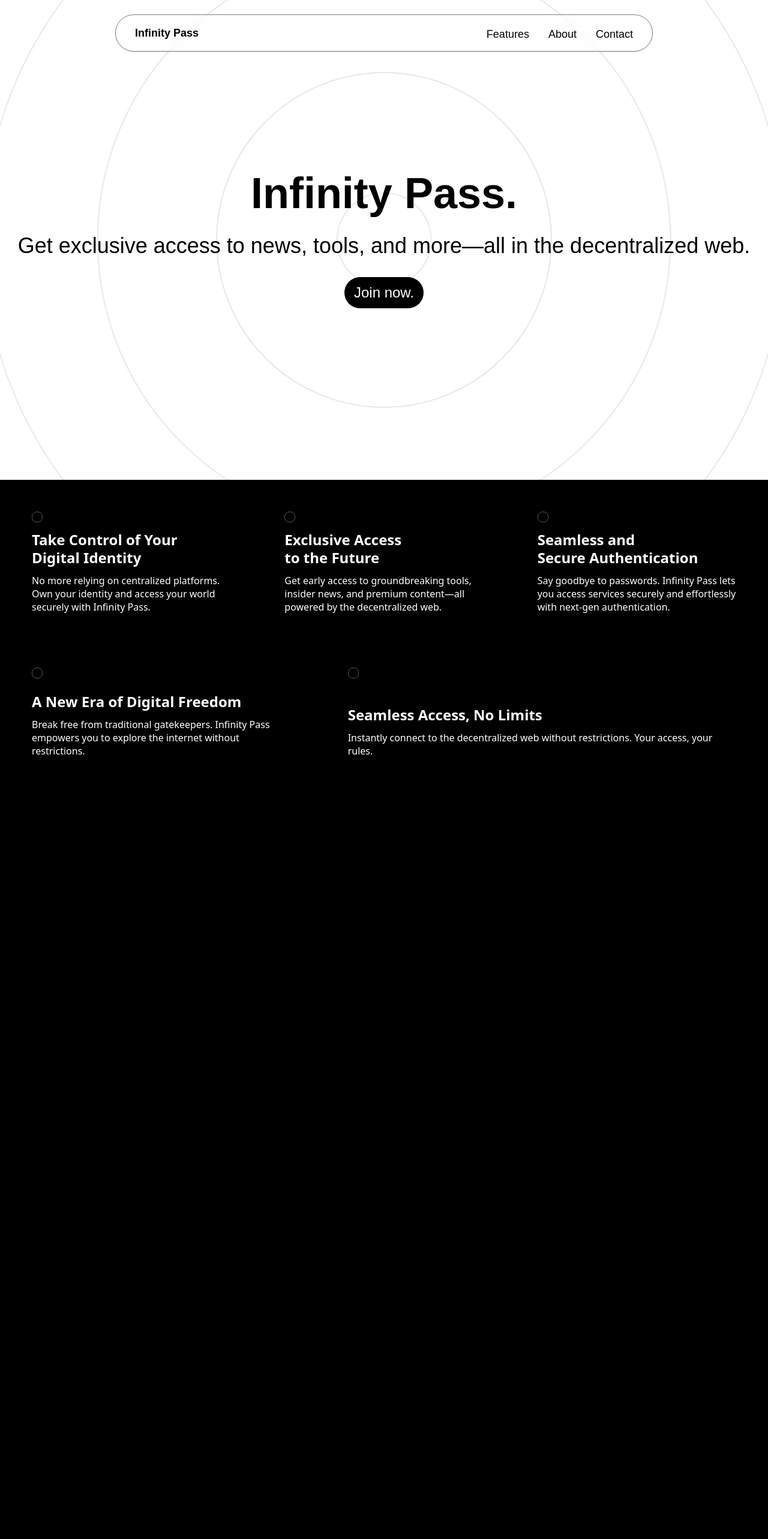
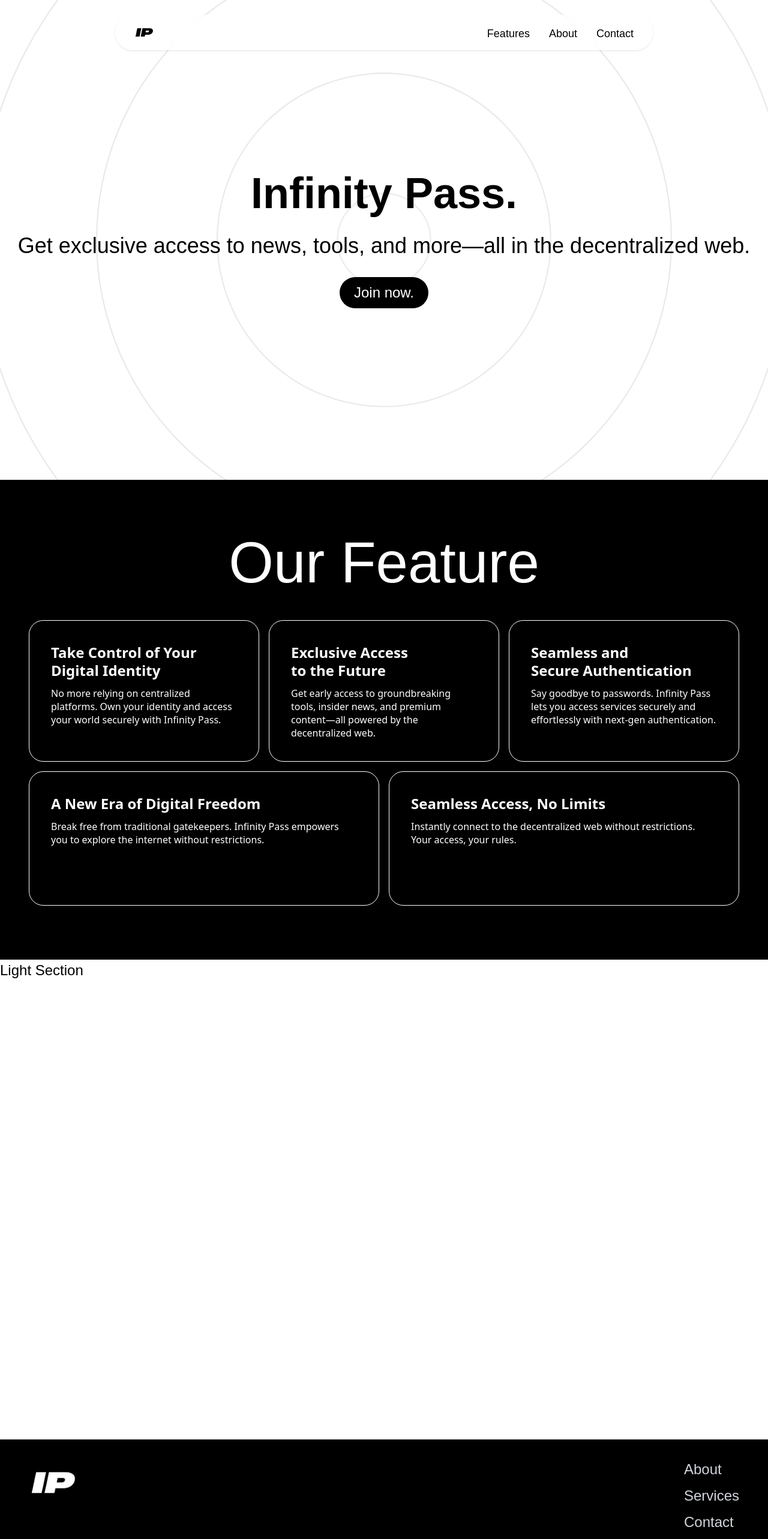
Before and after one commit to HompimpaCodefest11/infinity-pass, a React (Vite) app in the folder src/InfinityPass_frontend/: page / in a window 1280 px wide. Shown: the top 2566 px of the page at 60% size. Before the commit the page ends 1316 px from the top, so only its background shows below. Built offline with nearby package versions, Linux system fonts and the light colour scheme.

Commit message:
Adding Footer & Logo

```diff
--- a/src/InfinityPass_frontend/src/App.tsx
+++ b/src/InfinityPass_frontend/src/App.tsx
@@ -2,7 +2,8 @@ import { useState } from "react";
 import { GlowingEffect } from "./components/ui/glowing-effect";
 import { RippleBackground } from "./components/ui/ripple-background";
 import { motion } from "framer-motion";
-import Navbar from "./components/ui/navbar";
+import Navbar from "./components/navbar";
+import Footer from "./components/footer";
 
 function App() {
   return (
@@ -25,14 +26,16 @@ function App() {
           <div className="font-extralight text-base md:text-4xl dark:text-neutral-200 py-4">
             Get exclusive access to news, tools, and more—all in the decentralized web.
           </div>
-          <button className="bg-black dark:bg-white rounded-full w-fit text-white dark:text-black px-4 py-2">
+          <button className="bg-black dark:bg-white rounded-full w-fit text-white dark:text-black px-6 py-2">
             Join now.
           </button>
         </motion.div>
       </RippleBackground>
 
+      <section className="min-h-screen flex justify-center flex-col items-center dark-section bg-black text-white p-12">
+        <div className="text-8xl mb-12">Our Feature</div>
       {/* Grid Container */}
-      <div className="grid grid-cols-1 md:grid-cols-6 xl:grid-cols-12 gap-4 xl:max-h-[34rem] p-4">
+      <div className="grid grid-cols-1 md:grid-cols-6 xl:grid-cols-12 gap-4 xl:max-h-[34rem]">
         <GridItem
           className="md:col-span-3 xl:col-span-4"
           title="Take Control of Your Digital Identity"
@@ -52,17 +55,21 @@ function App() {
         />
 
         <GridItem
-          className="md:col-span-3 xl:col-span-5"
+          className="md:col-span-3 xl:col-span-6"
           title="A New Era of Digital Freedom"
           description="Break free from traditional gatekeepers. Infinity Pass empowers you to explore the internet without restrictions."
         />
 
         <GridItem
-          className="md:col-span-6 xl:col-span-7"
+          className="md:col-span-6 xl:col-span-6"
           title="Seamless Access, No Limits"
           description="Instantly connect to the decentralized web without restrictions. Your access, your rules."
         />
       </div>
+      </section>
+      <section className="h-screen bg-white text-black">Light Section</section>
+
+      <Footer />
     </>
   );
 }
@@ -86,7 +93,6 @@ const GridItem = ({ className, title, description }: GridItemProps) => {
         />
         <div className="relative flex h-full flex-col justify-between gap-6 overflow-hidden rounded-xl border-0.75 p-6 dark:shadow-[0px_0px_27px_0px_#2D2D2D] md:p-6">
           <div className="relative flex flex-1 flex-col justify-between gap-3">
-            <div className="w-fit rounded-lg border border-gray-600 p-2"></div>
             <div className="space-y-3">
               <h3 className="pt-0.5 text-xl/[1.375rem] font-semibold font-sans -tracking-4 md:text-2xl/[1.875rem] text-balance text-white dark:text-white">
                 {title}
--- /dev/null
+++ b/src/InfinityPass_frontend/src/components/footer.tsx
@@ -0,0 +1,43 @@
+const Footer = () => {
+    return (
+      <footer className="w-full bg-black text-gray-300 py-8">
+        <div className="max-w-7xl mx-auto px-6 md:px-12">
+          {/* Top Section: Brand Info & Navigation */}
+          <div className="flex flex-col md:flex-row justify-between items-start gap-8">
+            {/* Brand Info */}
+            <div className="flex flex-col space-y-3">
+                <img
+                src="/logo-white.png"
+                alt="Infinity Pass Logo"
+                className="h-20 w-auto transition-all duration-500"
+                />
+            </div>
+
+            {/* Navigation Links */}
+            <div className="flex flex-col space-y-2">
+              <a href="#about" className="hover:text-gray-500 transition">About</a>
+              <a href="#services" className="hover:text-gray-500 transition">Services</a>
+              <a href="#contact" className="hover:text-gray-500 transition">Contact</a>
+            </div>
+          </div>
+
+          {/* Large "Say Hello" Text */}
+          <div className="text-9xl text-white text-center mt-12">Say Hello!</div>
+
+          {/* Bottom Section: Social Media & Copyright */}
+          <div className="border-t border-gray-700 mt-6 pt-4 flex flex-col items-center text-sm text-gray-500">
+            {/* Social Media Links */}
+            <div className="flex space-x-6 mb-2">
+              <a href="#" className="hover:text-gray-200 transition">Facebook</a>
+              <a href="#" className="hover:text-gray-200 transition">Twitter</a>
+              <a href="#" className="hover:text-gray-200 transition">Instagram</a>
+            </div>
+            {/* Copyright Text */}
+            <p>&copy; {new Date().getFullYear()} Infinity Pass. All rights reserved.</p>
+          </div>
+        </div>
+      </footer>
+    );
+  };
+
+  export default Footer;
--- /dev/null
+++ b/src/InfinityPass_frontend/src/components/navbar.tsx
@@ -0,0 +1,104 @@
+import { useState, useEffect } from "react";
+import { motion, AnimatePresence } from "framer-motion";
+import { Menu, X } from "lucide-react";
+
+const Navbar = () => {
+  const [isOpen, setIsOpen] = useState(false);
+  const [isDarkMode, setIsDarkMode] = useState(false); // Track dark mode separately
+  const [navbarStyle, setNavbarStyle] = useState({
+    bg: "bg-white/50 text-black", // Default light style
+    mobileBg: "bg-white/100",
+  });
+
+  useEffect(() => {
+    const handleScroll = () => {
+      const sections = document.querySelectorAll("section"); // Get all sections
+      let newStyle = {
+        bg: "bg-white/50 text-black", // Default light navbar
+        mobileBg: "bg-white/100",
+      };
+      let darkModeActive = false;
+
+      sections.forEach((section) => {
+        const rect = section.getBoundingClientRect();
+        if (rect.top <= 100 && rect.bottom >= 100) {
+          if (section.classList.contains("dark-section")) {
+            darkModeActive = true;
+            newStyle = {
+              bg: "bg-gradient-to-t from-black via-black to-black-950 bg-black/50 text-white drop-shadow-[0_1px_5px_rgba(100,100,100,0.4)]",
+              mobileBg: "bg-gradient-to-t from-black via-black to-black-950 bg-black drop-shadow-[0_1px_5px_rgba(100,100,100,0.4)]",
+            };
+          }
+        }
+      });
+
+      setNavbarStyle(newStyle);
+      setIsDarkMode(darkModeActive); // Update dark mode state
+    };
+
+    window.addEventListener("scroll", handleScroll);
+    handleScroll(); // Initialize on load
+
+    return () => window.removeEventListener("scroll", handleScroll);
+  }, []);
+
+  return (
+    <nav
+      className={`fixed top-6 left-1/2 transform -translate-x-1/2 backdrop-blur-md shadow-sm z-50 rounded-full px-8 py-3 flex items-center justify-between w-[90%] max-w-4xl ${navbarStyle.bg}`}
+    >
+      <a href="#">
+        {/* ✅ Fix: Use `isDarkMode` for Logo Switching */}
+        <img
+          src={isDarkMode ? "/logo-white.png" : "/logo-black.png"}
+          alt="Infinity Pass Logo"
+          className="h-8 w-auto transition-all duration-500"
+        />
+      </a>
+
+      <div className="hidden md:flex gap-8">
+        <NavItem href="#features">Features</NavItem>
+        <NavItem href="#about">About</NavItem>
+        <NavItem href="#contact">Contact</NavItem>
+      </div>
+
+      {/* Mobile Menu Button */}
+      <button className="md:hidden" onClick={() => setIsOpen(!isOpen)}>
+        {isOpen ? <X size={24} /> : <Menu size={24} />}
+      </button>
+
+      {/* Mobile Menu */}
+      <AnimatePresence>
+        {isOpen && (
+          <motion.div
+            initial={{ opacity: 0, y: -10 }}
+            animate={{ opacity: 1, y: 0 }}
+            exit={{ opacity: 0, y: -10 }}
+            className={`absolute top-full left-1/2 transform -translate-x-1/2 mt-3 w-[90%] max-w-sm backdrop-blur-md rounded-2xl shadow-lg ${navbarStyle.mobileBg}`}
+          >
+            <div className="flex flex-col items-center gap-4 py-4">
+              <NavItem href="#features" onClick={() => setIsOpen(false)}>Features</NavItem>
+              <NavItem href="#about" onClick={() => setIsOpen(false)}>About</NavItem>
+              <NavItem href="#contact" onClick={() => setIsOpen(false)}>Contact</NavItem>
+            </div>
+          </motion.div>
+        )}
+      </AnimatePresence>
+    </nav>
+  );
+};
+
+const NavItem = ({ href, children, onClick }: { href: string; children: React.ReactNode; onClick?: () => void }) => (
+  <div className="relative group">
+    <a
+      href={href}
+      onClick={onClick}
+      className="text-lg font-light hover:text-gray-600 transition duration-300"
+    >
+      {children}
+    </a>
+    {/* Underline Effect */}
+    <span className="absolute left-0 bottom-0 w-full h-[1px] bg-current scale-x-0 transition-transform duration-300 ease-in-out group-hover:scale-x-100"></span>
+  </div>
+);
+
+export default Navbar;
--- a/src/InfinityPass_frontend/src/components/ui/navbar.tsx
+++ /dev/null
@@ -1,61 +0,0 @@
-import { useState } from "react";
-import { motion, AnimatePresence } from "framer-motion";
-import { Menu, X } from "lucide-react";
-
-const Navbar = () => {
-  const [isOpen, setIsOpen] = useState(false);
-
-  return (
-    <nav className="fixed top-6 left-1/2 transform -translate-x-1/2 backdrop-blur-md bg-transparent/50 dark:bg-white/10 border border-black/50 shadow-sm z-50 rounded-full px-8 py-3 flex items-center justify-between w-[90%] max-w-4xl">
-      <a href="#" className="text-lg font-bold text-black">
-        Infinity Pass
-      </a>
-
-      <div className="hidden md:flex gap-8">
-        <NavItem href="#features">Features</NavItem>
-        <NavItem href="#about">About</NavItem>
-        <NavItem href="#contact">Contact</NavItem>
-      </div>
-
-      {/* Mobile Menu Button */}
-      <button className="md:hidden text-black" onClick={() => setIsOpen(!isOpen)}>
-        {isOpen ? <X size={24} /> : <Menu size={24} />}
-      </button>
-
-      {/* Mobile Menu */}
-      <AnimatePresence>
-        {isOpen && (
-          <motion.div
-            initial={{ opacity: 0, y: -10 }}
-            animate={{ opacity: 1, y: 0 }}
-            exit={{ opacity: 0, y: -10 }}
-            className="absolute top-full left-1/2 transform -translate-x-1/2 mt-3 w-[90%] max-w-sm bg-white/100 dark:bg-white/10 backdrop-blur-md border border-black/50 rounded-2xl shadow-lg"
-          >
-            <div className="flex flex-col items-center gap-4 py-4">
-              <NavItem href="#features" onClick={() => setIsOpen(false)}>Features</NavItem>
-              <NavItem href="#about" onClick={() => setIsOpen(false)}>About</NavItem>
-              <NavItem href="#contact" onClick={() => setIsOpen(false)}>Contact</NavItem>
-            </div>
-          </motion.div>
-        )}
-      </AnimatePresence>
-    </nav>
-  );
-};
-
-const NavItem = ({ href, children, onClick }: { href: string; children: React.ReactNode; onClick?: () => void }) => (
-    <div className="relative group">
-        <a
-        href={href}
-        onClick={onClick}
-        className="text-black text-lg font-light hover:text-gray-600 transition duration-300"
-        >
-        {children}
-        </a>
-        {/* Underline Effect */}
-        <span className="absolute left-0 bottom-0 w-full h-[1px] bg-black scale-x-0 transition-transform duration-300 ease-in-out group-hover:scale-x-100"></span>
-    </div>
-);
-
-
-export default Navbar;
```
Also changed, not shown: src/InfinityPass_frontend/public/logo-black.png (added), src/InfinityPass_frontend/public/logo-white.png (added).
